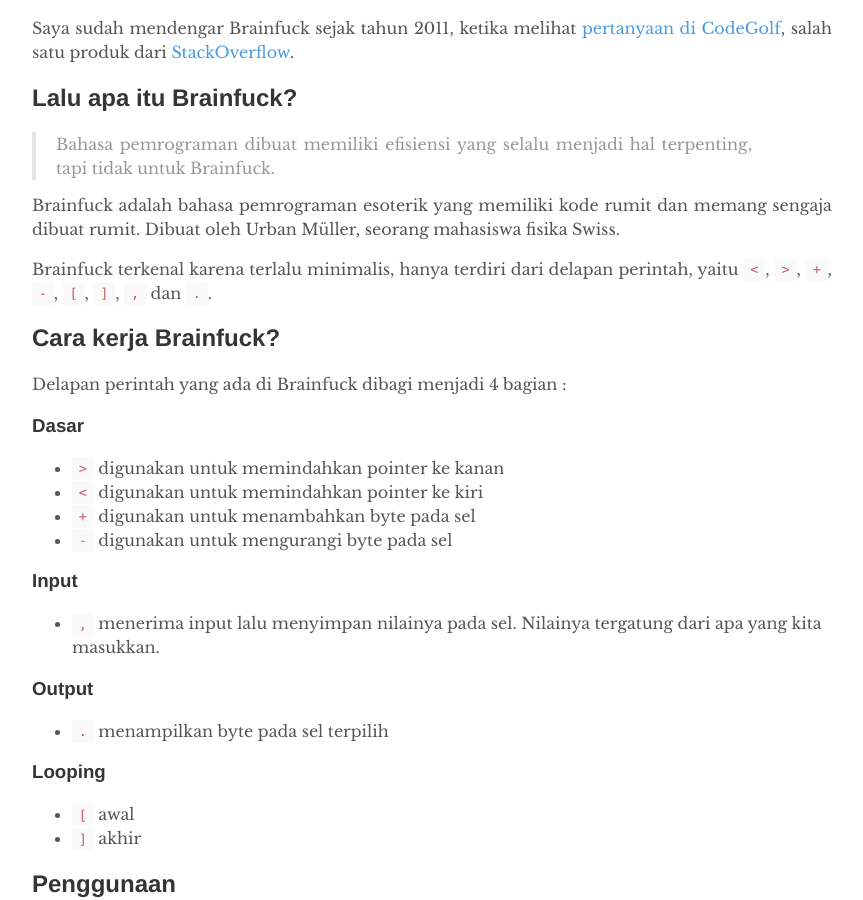
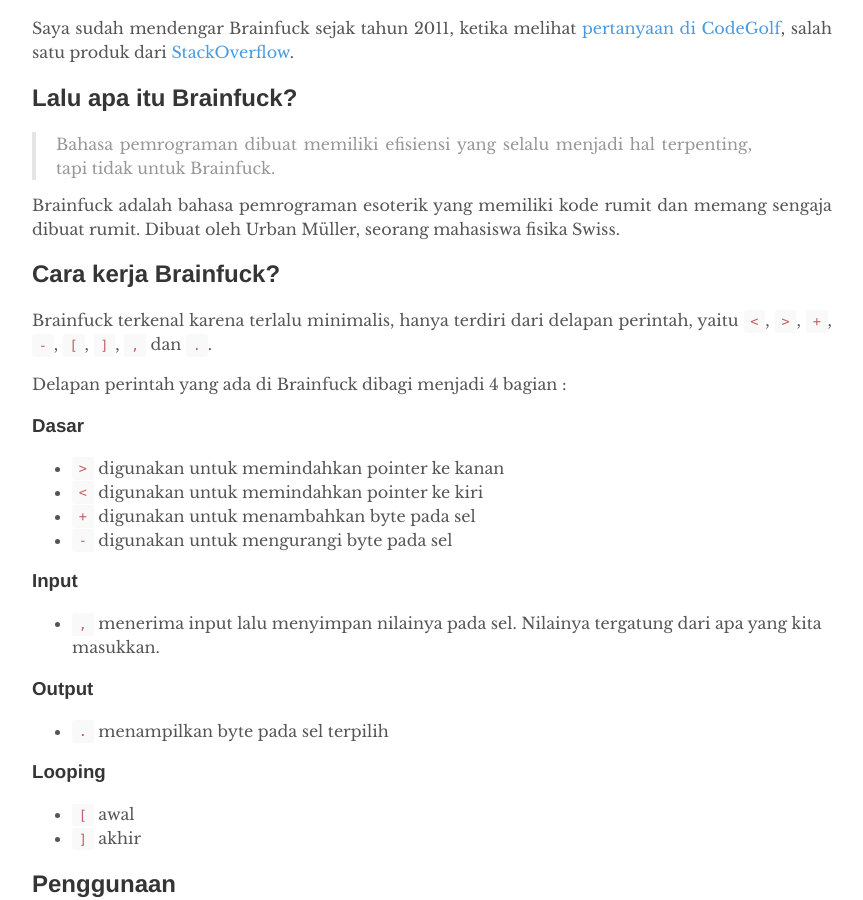
Before and after one commit to Kristories/kristories.github.io, a Jekyll site: the page built from _posts/2020-01-16-cara-kerja-brainfuck.md, in a window 1280 px wide and 900 px high, scrolled down 893 px. Shown: the whole window, without its empty margins (208-1071 px from the left). Built offline with Jekyll 4.4.1, drawn with Linux system fonts in a browser that asks for light colours; emoji names are drawn with the system emoji font.

```diff
--- a/_posts/2020-01-16-cara-kerja-brainfuck.md
+++ b/_posts/2020-01-16-cara-kerja-brainfuck.md
@@ -13,9 +13,9 @@ Saya sudah mendengar Brainfuck sejak tahun 2011, ketika melihat [pertanyaan di C
 
 Brainfuck adalah bahasa pemrograman esoterik yang memiliki kode rumit dan memang sengaja dibuat rumit. Dibuat oleh Urban Müller, seorang mahasiswa fisika Swiss.
 
+## Cara kerja Brainfuck?
+
 Brainfuck terkenal karena terlalu minimalis, hanya terdiri dari delapan perintah, yaitu `<`, `>`, `+`, `-`, `[`, `]`, `,` dan `.`.
-
-## Cara kerja Brainfuck?
 
 Delapan perintah yang ada di Brainfuck dibagi menjadi 4 bagian :
 
```
